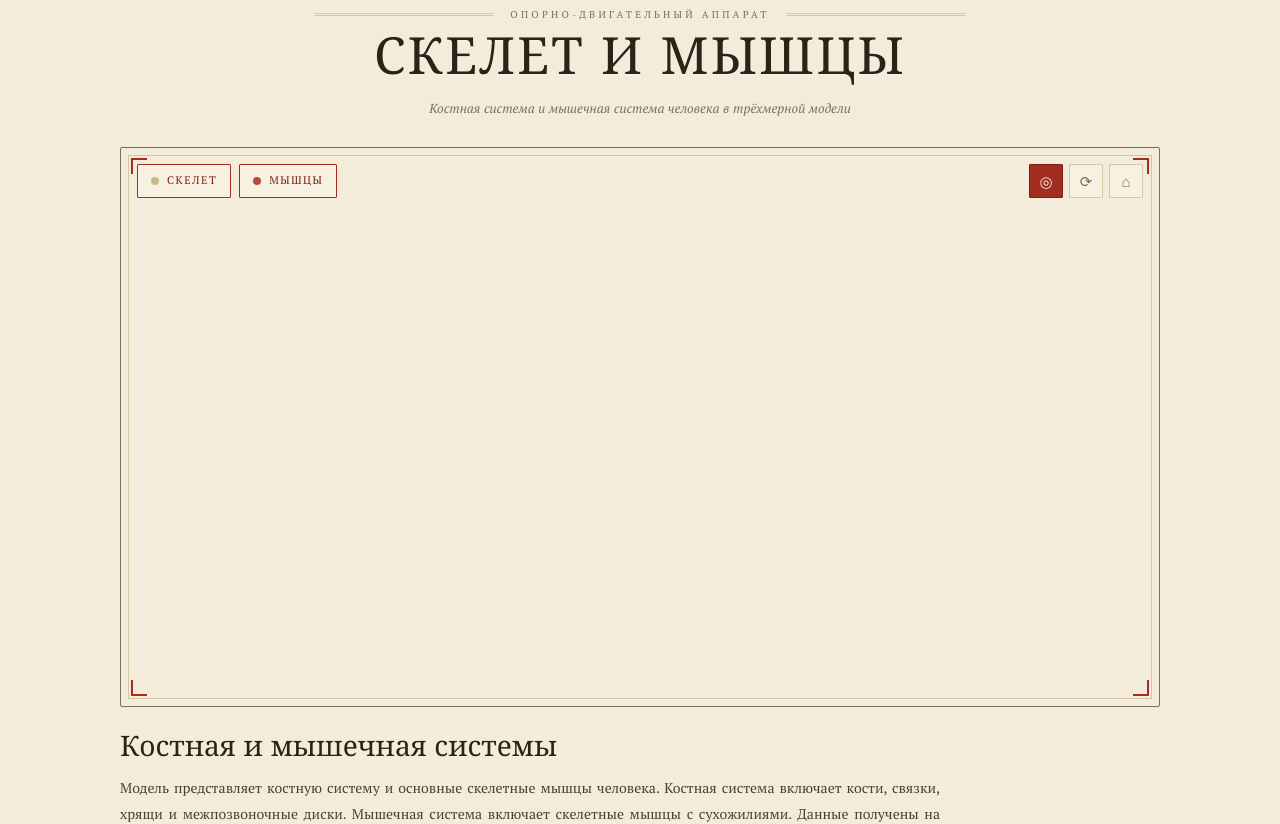
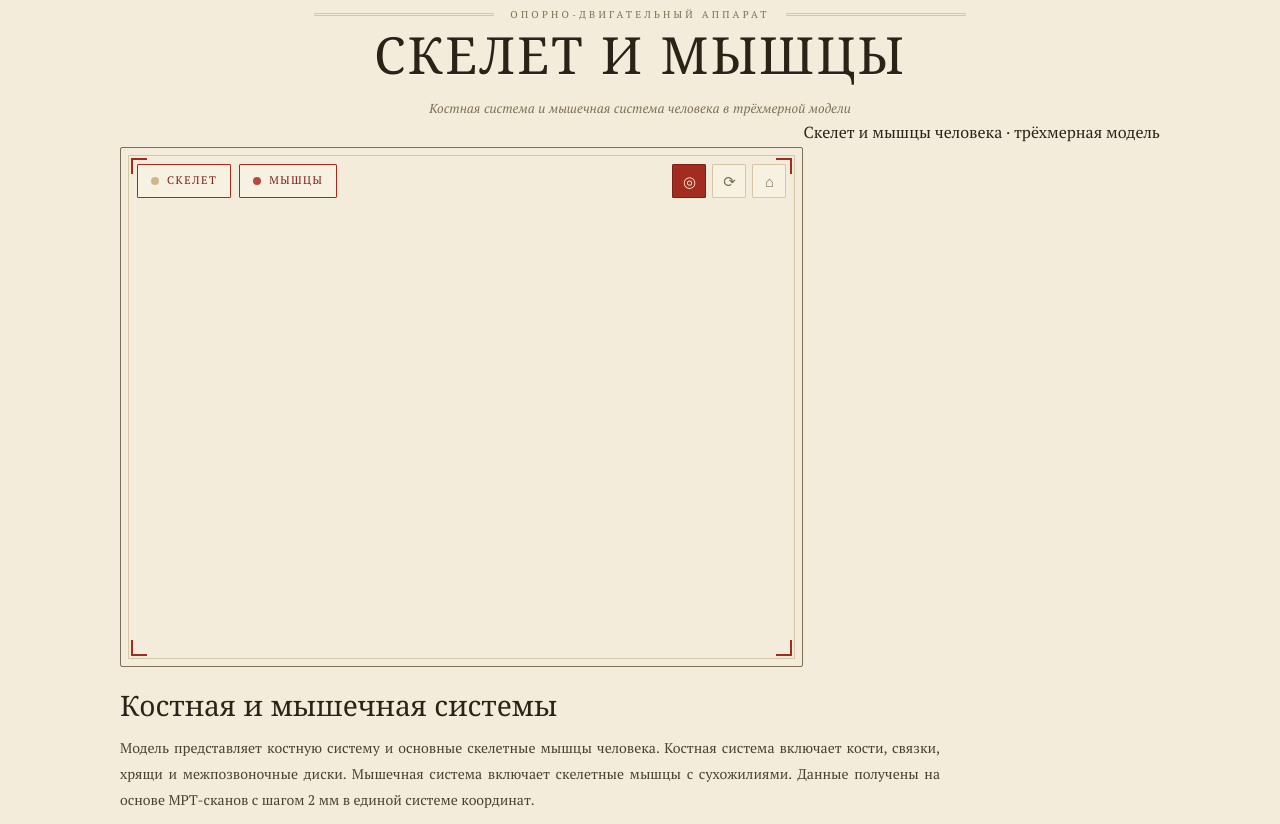
Before and after one commit to STARO43/anatomy, a React (Vite) app: page / in a window 1280 px wide. Shown: the part 900-1724 px from the top of the page. Built offline with nearby package versions, Linux system fonts and the light colour scheme; no server answers; a web font is replaced by a local one.

Commit message:
Update SkeletonSection.jsx

```diff
--- a/SkeletonSection.jsx
+++ b/SkeletonSection.jsx
@@ -118,7 +118,8 @@ export default function SkeletonSection({ stageRef, active }) {
         <p className="sectionSubtitle">Костная система и мышечная система человека в трёхмерной модели</p>
       </div>
 
-      <div className="stageFrame skelStage" ref={stageRef}>
+         <div className="stageWrap skelStageWrap">
+        <div className="stageFrame skelStage" ref={stageRef}>
         <div className="layerChips" role="group" aria-label="Слои модели">
           <button
             type="button"
@@ -182,6 +183,8 @@ export default function SkeletonSection({ stageRef, active }) {
             <span className="partPlateLatin">{plate.latin}</span>
           </div>
         )}
+        </div>
+        <p className="stageCaptionBelow">Скелет и мышцы человека · трёхмерная модель</p>
       </div>
 
       <div className="skelInfo">
```
